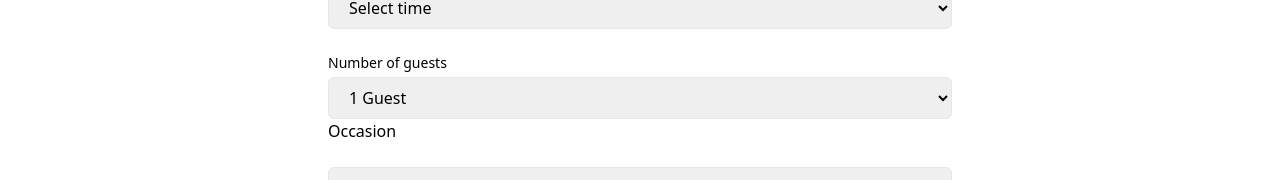
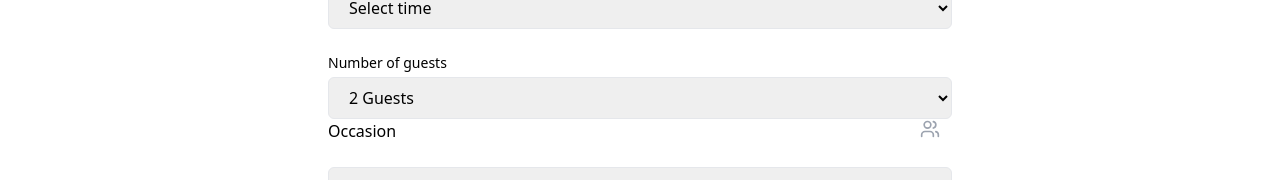
Before and after one commit to JakhmolaShikhar/Little-Lemon, a React (Vite) app: page /reservation in a window 1280 px wide. Shown: the part 547-727 px from the top of the page. Built offline with nearby package versions, Linux system fonts and the light colour scheme.

Commit message:
worked on handlechange function and made formdata state hook

```diff
--- a/src/components/BookingForm.jsx
+++ b/src/components/BookingForm.jsx
@@ -1,7 +1,15 @@
 /* eslint-disable no-unused-vars */
 import React, { useState } from 'react'
+import { Users } from 'lucide-react'
 
 const BookingForm = () => {
+
+    const [formdata, setFormData] = useState({
+        date: '',
+        time: '',
+        guests: '2',
+        occasion: 'standard',
+    })
 
     const [submitted, setSubmitted] = useState(false);
 
@@ -11,7 +19,7 @@ const BookingForm = () => {
     }
 
     const handleChange = (e) => {
-
+        setFormData({...formdata, [e.target.name]: e.target.value})
     }
 
     return (
@@ -20,7 +28,7 @@ const BookingForm = () => {
             <h1 className='text-3xl font-bold mb-2'>Reserve a Table</h1>
             <p className='text-lg '>Little Lemon Restaurant</p>
         </div>
-        <form className='space-y-6'>
+        <form className='space-y-6' onSubmit={handleSubmit}>
             <label htmlFor="res-date">Choose date</label>
             <input type="date" id="res-date" />
             <label htmlFor="res-time">Choose time</label>
@@ -47,12 +55,14 @@ const BookingForm = () => {
                     type="number"
                     placeholder="1"
                     className='w-full px-4 py-2 border rounded-md'
-
+                    value={formdata.guests}
+                    onChange={handleChange}
                     >
                         {[1,2,3,4,5,6,7,8,9,10].map(num => (
                             <option key={num} value={num}>{num} {num ===1 ? 'Guest' : 'Guests'}</option>
                         ))}
                     </select>
+                    <Users className='absolute right-3 toop-2.5 h-5 w-5 text-gray-400' />
                 </div>
             </div>
             <label htmlFor="occasion">Occasion</label>
```
